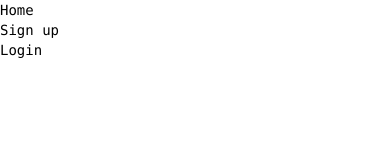
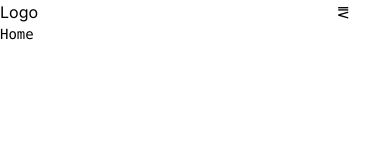
Before and after one commit to suhay/project-zero, a Next.js app: page / in a window 390 px wide. Shown: the top 160 px of the page. Built offline with nearby package versions, Linux system fonts and the light colour scheme.

Commit message:
add navbar, logo, sidebar placeholder code

```diff
--- /dev/null
+++ b/app/components/navigation/index.tsx
@@ -0,0 +1,31 @@
+"use client";
+import React, { useState } from "react";
+import Logo from "./navbar/Logo";
+import Sidebar from "./sidebar/sidebar";
+import Navbar from "./navbar/index";
+
+const Navigation = () => {
+  const [isShown, setIsShown] = useState(false);
+
+  const toggle = () => {
+    setIsShown(!isShown);
+  };
+
+  return (
+    <div>
+      <ul className="flex justify-between items-center">
+        <li className="mr-10">
+          <Logo />
+        </li>
+        <li className="flex-1 text-center">
+          <Navbar />
+        </li>
+        <li className="mr-10">
+          <Sidebar isShown={isShown} toggle={toggle} />
+        </li>
+      </ul>
+    </div>
+  );
+};
+
+export default Navigation;
--- /dev/null
+++ b/app/components/navigation/navbar/Logo.tsx
@@ -0,0 +1,7 @@
+import React from "react";
+
+const Logo = () => {
+  return <div>Logo</div>;
+};
+
+export default Logo;
--- /dev/null
+++ b/app/components/navigation/navbar/index.tsx
@@ -0,0 +1,15 @@
+import React from "react";
+import Link from "next/link";
+
+const Navbar: React.FC = () => {
+  return (
+    <div className="navbar hidden sm:block">
+      <Link href="signup" className="mr-10">
+        Sign Up
+      </Link>
+      <Link href="login">Sign In</Link>
+    </div>
+  );
+};
+
+export default Navbar;
--- /dev/null
+++ b/app/components/navigation/sidebar/sidebar.tsx
@@ -0,0 +1,46 @@
+import Link from "next/link";
+import React, { useState, useEffect } from "react";
+
+interface SidebarParams {
+  isShown: boolean;
+  toggle: () => void;
+}
+
+const Sidebar: React.FC<SidebarParams> = ({ isShown, toggle }) => {
+  const [isSmallScreen, setIsSmallScreen] = useState(window.innerWidth < 640);
+
+  useEffect(() => {
+    const handleResize = () => {
+      setIsSmallScreen(window.innerWidth < 640);
+    };
+
+    window.addEventListener("resize", handleResize);
+    return () => {
+      window.removeEventListener("resize", handleResize);
+    };
+  }, []);
+
+  return (
+    <div
+      className={`sidebar ${
+        isShown
+          ? "w-full opacity-100 transition-opacity top-0"
+          : isSmallScreen
+          ? "w-full opacity-100 transition-opacity top-0"
+          : "hidden"
+      }`}
+    >
+      <button onClick={toggle}>{isShown ? "✕" : "⪙"}</button>
+      <ul className={`mr-4 ${isShown ? "" : "hidden"}`}>
+        <li className="mb-2">
+          <Link href="signup">Sign Up</Link>
+        </li>
+        <li className="mb-2">
+          <Link href="login">Sign In</Link>
+        </li>
+      </ul>
+    </div>
+  );
+};
+
+export default Sidebar;
--- a/app/layout.tsx
+++ b/app/layout.tsx
@@ -1,20 +1,18 @@
 import "@/styles/globals.css";
 
 import type { Metadata } from "next";
+import Navigation from "./components/navigation";
 import { Inter } from "next/font/google";
 
 const inter = Inter({ subsets: ["latin"] });
 
 export const metadata: Metadata = {
   title: "project-zero",
-  description: "Generated by create next app",
+  description:
+    "To create a central point of information, education, and management to aid people in their journey towards zero waste.",
 };
 
-export default function RootLayout({
-  children,
-}: {
-  children: React.ReactNode;
-}) {
+const RootLayout = ({ children }: { children: React.ReactNode }) => {
   return (
     <html lang="en">
       <head>
@@ -29,7 +27,12 @@ export default function RootLayout({
           rel="stylesheet"
         />
       </head>
-      <body className={inter.className}>{children}</body>
+      <body className={inter.className}>
+        <Navigation />
+        {children}
+      </body>
     </html>
   );
-}
+};
+
+export default RootLayout;
--- a/app/login/page.tsx
+++ b/app/login/page.tsx
@@ -6,7 +6,7 @@ import { useRouter } from "next/navigation";
 import { login } from "../../src/utils/auth";
 import { Preferences, User } from "../../src/types/user";
 
-export default function LogIn() {
+const LogIn = () => {
   const router = useRouter();
   const [user, setUser] = useState({
     email: "",
@@ -53,4 +53,6 @@ export default function LogIn() {
       </form>
     </>
   );
-}
+};
+
+export default LogIn;
--- a/app/page.tsx
+++ b/app/page.tsx
@@ -1,16 +1,11 @@
-import Link from "next/link";
-
-export default function Home() {
+const Home = () => {
   return (
     <main>
       <div className="z-10 max-w-5xl w-full items-center justify-between font-mono text-sm lg:flex">
         <h1>Home</h1>
-        <nav>
-          <Link href="/signup">Sign up</Link>
-          <br />
-          <Link href="/login">Login</Link>
-        </nav>
       </div>
     </main>
   );
-}
+};
+
+export default Home;
--- a/app/profile/page.tsx
+++ b/app/profile/page.tsx
@@ -3,13 +3,12 @@ import React, { useEffect, useState } from "react";
 import { account } from "../../src/utils/appwrite";
 import { useRouter } from "next/navigation";
 
-export default function Profile() {
+const Profile = () => {
   const router = useRouter();
   const [userProfile, setUserProfile] = useState("");
 
   const handleLogout = async () => {
     await account.deleteSession("current");
-    //console.log("session delete resolved?", data);
     router.push("/");
   };
 
@@ -38,4 +37,5 @@ export default function Profile() {
       )}
     </>
   );
-}
+};
+export default Profile;
--- a/app/signup/page.tsx
+++ b/app/signup/page.tsx
@@ -7,7 +7,7 @@ import Link from "next/link";
 import { account } from "../../src/utils/appwrite";
 import { googleAuth, login, verifyEmail } from "../../src/utils/auth";
 
-export default function SignUp() {
+const SignUp = () => {
   const [user, setUser] = useState({
     email: "",
     username: "",
@@ -89,4 +89,6 @@ export default function SignUp() {
       )}
     </>
   );
-}
+};
+
+export default SignUp;
--- a/app/verify/page.tsx
+++ b/app/verify/page.tsx
@@ -3,7 +3,7 @@ import React, { useEffect } from "react";
 import { useRouter } from "next/navigation";
 import { verifyAndNavigate } from "@/src/utils/auth";
 
-export default function VerifyPage() {
+const VerifyPage = () => {
   const router = useRouter();
 
   useEffect(() => {
@@ -22,4 +22,6 @@ export default function VerifyPage() {
   }, [router]);
 
   return <div>Verifying...</div>;
-}
+};
+
+export default VerifyPage;
```
